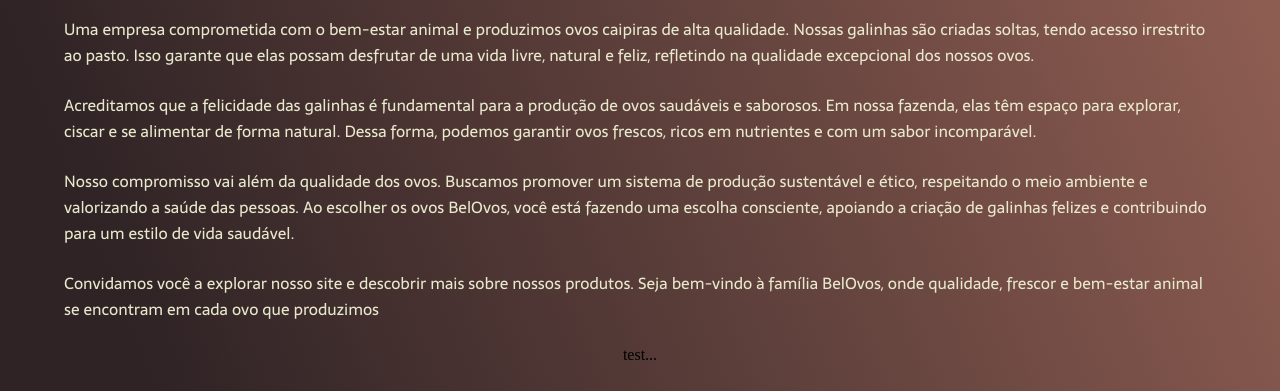
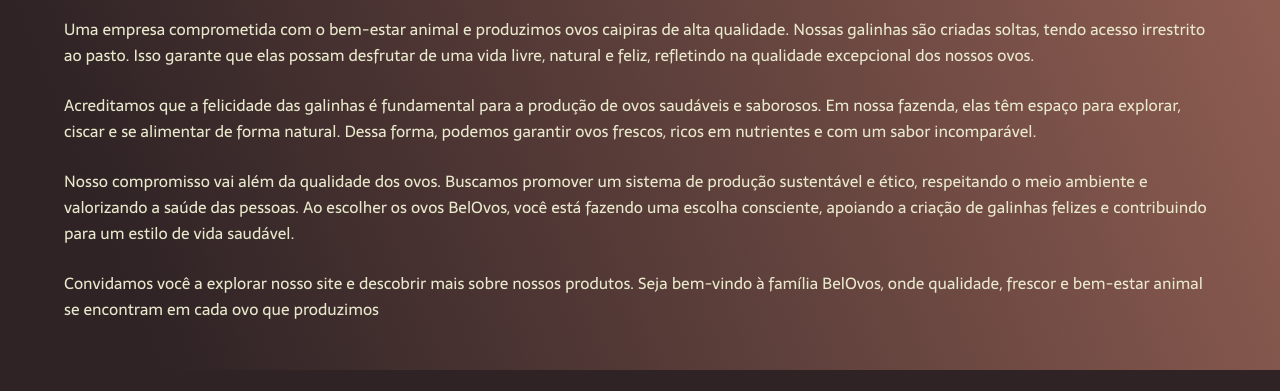
Before and after one commit to Josibel016/BELOVOS-SITE, a plain HTML site: page index.html in a window 1280 px wide. Shown: the part 640-1031 px from the top of the page. Drawn offline with Linux system fonts and the light colour scheme.

Commit message:
Update index.html
it was just a test.

```diff
--- a/index.html
+++ b/index.html
@@ -51,7 +51,7 @@
 </p>
 <p class="conteudo-secundario-paragrafo">Nosso compromisso vai além da qualidade dos ovos. Buscamos promover um sistema de produção sustentável e ético, respeitando o meio ambiente e valorizando a saúde das pessoas. Ao escolher os ovos BelOvos, você está fazendo uma escolha consciente, apoiando a criação de galinhas felizes e contribuindo para um estilo de vida saudável.</p>
 <p class="conteudo-secundario-paragrafo">Convidamos você a explorar nosso site e descobrir mais sobre nossos produtos. Seja bem-vindo à família BelOvos, onde qualidade, frescor e bem-estar animal se encontram em cada ovo que produzimos</p>
-<p> test...</p>
+
 </section>
 
     </main>
```
